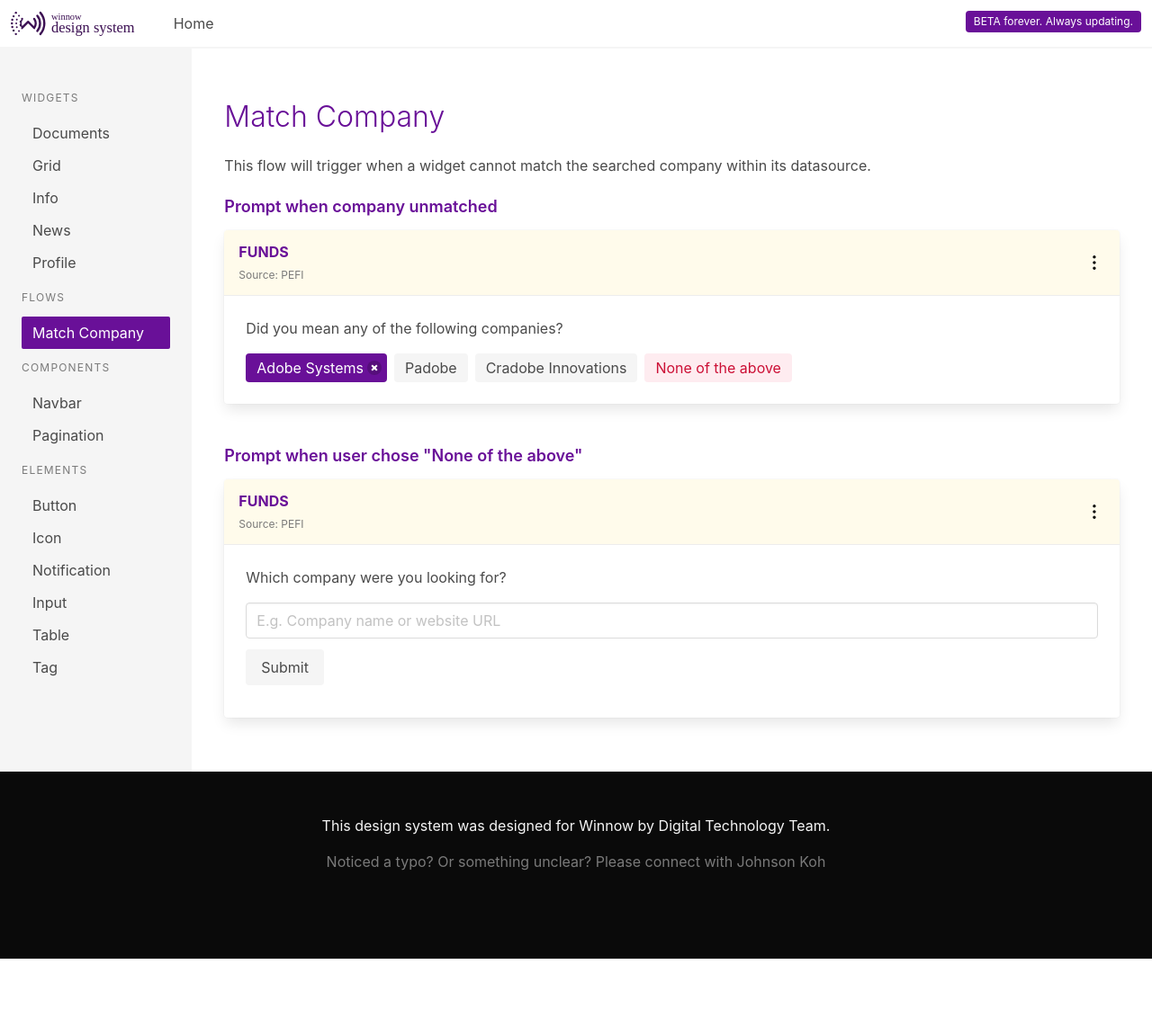
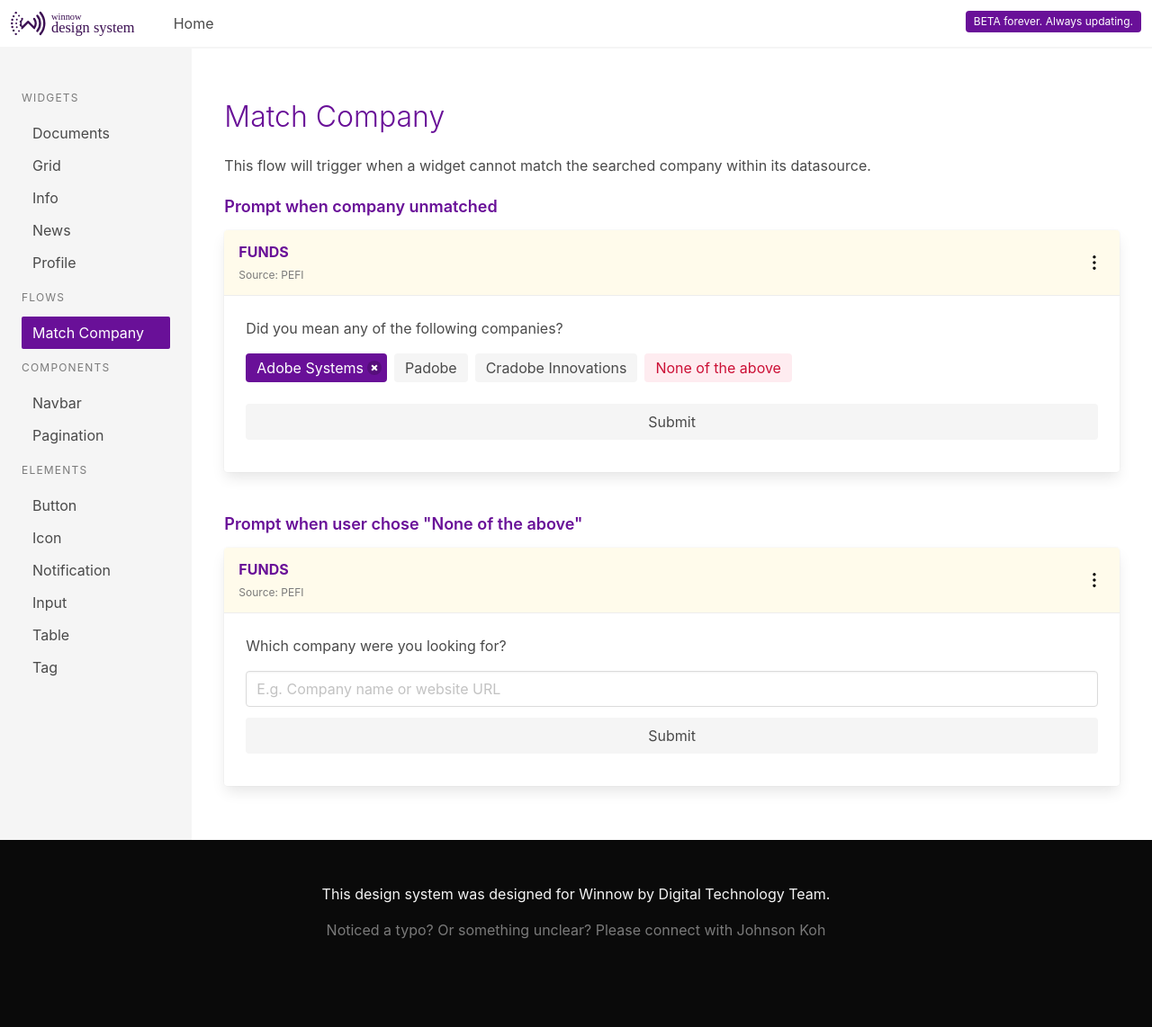
Before and after one commit to JohnsonKoh1110/johnsonkoh1110.github.io, a Jekyll site: the page built from content/flows/matchcompany.html, in a window 1280 px wide. Shown: the whole page at 90% size. Built offline with Jekyll 4.4.1, drawn with Linux system fonts in a browser that asks for light colours; before the commit the page ends 1066 px from its top, so only the background shows below that.

Commit message:
Updated match company flow

```diff
--- a/content/flows/matchcompany.html
+++ b/content/flows/matchcompany.html
@@ -36,6 +36,7 @@
             <span class="tag">Cradobe Innovations</span>
             <span class="tag is-danger is-light">None of the above</span>
           </div>
+          <button class="button is-light is-fullwidth my-3">Submit</button>
         </div>
       </div>
     </div>
@@ -63,7 +64,7 @@
             type="text"
             placeholder="E.g. Company name or website URL"
           />
-          <button class="button is-light my-3">Submit</button>
+          <button class="button is-light is-fullwidth my-3">Submit</button>
         </div>
       </div>
     </div>
```
Also changed, not shown: 2 other files.
